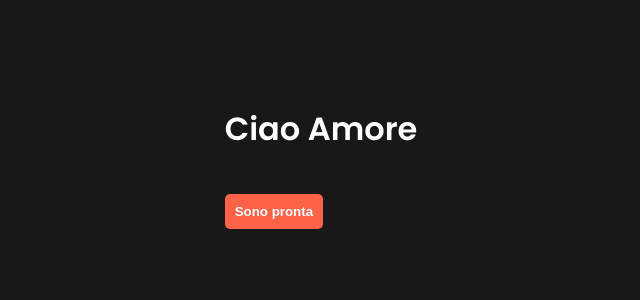
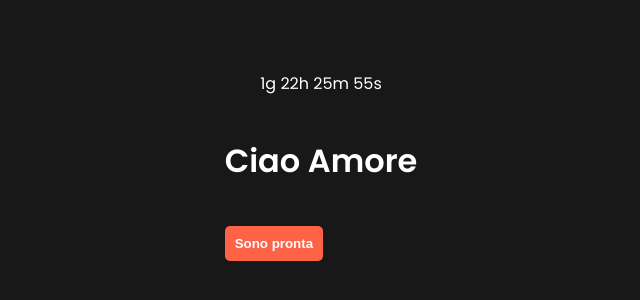
Before and after one commit to And18/LiaQuest, a plain HTML site: page index.html in a window 1280 px wide. Shown: the part 244-544 px from the top of the page, without its empty margins (319-959 px from the left). Drawn offline with Linux system fonts and the light colour scheme.

Commit message:
Descrizione delle modifiche

```diff
--- a/index.html
+++ b/index.html
@@ -62,7 +62,7 @@
 <div id="indicazioni" class="center hidden"></div> <!-- Container per le indicazioni -->
 
 <script>
-    const fineCountdown = new Date("February 15, 2024 11:50:00").getTime();
+    const fineCountdown = new Date("February 17, 2024 11:50:00").getTime();
     const x = setInterval(function() {
         const ora = new Date().getTime();
         const distanza = fineCountdown - ora;
@@ -84,7 +84,7 @@
     const domande = [
         { testo: "[...] and you don't stop <br> a rock it to the <br> ____ ____ boogie", risposta: "bang bang", indicazioni: "Attraversa Ponte degli Scalzi", suggerimento: "Mi rifiuto di darti un suggerimento qui."  },
         { testo: "Compagnia ferroviara dove c'è <br> stato il primo bacio", risposta: "transpennine express", indicazioni: "DX - SX - DX - SX - <br>DX - DX - SX - <br>SX - DX - (poi dritto fino al fiume).", suggerimento: "2 parole (tante lettere)" },
-        { testo: "Sono un eroe maestoso, con un <i>occhio</i> da cui calore sgorga,<br>non per vedere, ma il suo fuoco internamente alberga.<br>In cerca della mia casa, umida e nascosta,<br>Chi sono, se non il figlio di Zeus, nella mitologia accosta?", risposta: "hercules", indicazioni: "Sotto l'occhio del Leone Alato, poi, oltre il fiume, vai dove Pietro attende", suggerimento: "Zeus + Hera" },
+        { testo: "Sono un eroe maestoso, con un <i>occhio</i> da cui calore sgorga,<br>non per vedere, ma il suo fuoco internamente alberga.<br>In cerca della mia casa, umida e nascosta,<br>Chi sono, se non il figlio di Zeus, nella mitologia accosta?", risposta: "hercules", indicazioni: "Cammina a sx fino al Leone Alato, poi, oltre il fiume, vai dove Pietro attende", suggerimento: "Zeus + Hera" },
         { testo: "Il tuo <i>dolce</i> preferito", risposta: "sugarboy", indicazioni : "Guardiano in pietra, al tuo sguardo mi affido,<br>Verso la fontana che danza, il mio passo guido.", suggerimento: "s____b_y" },
     ];
 
```
